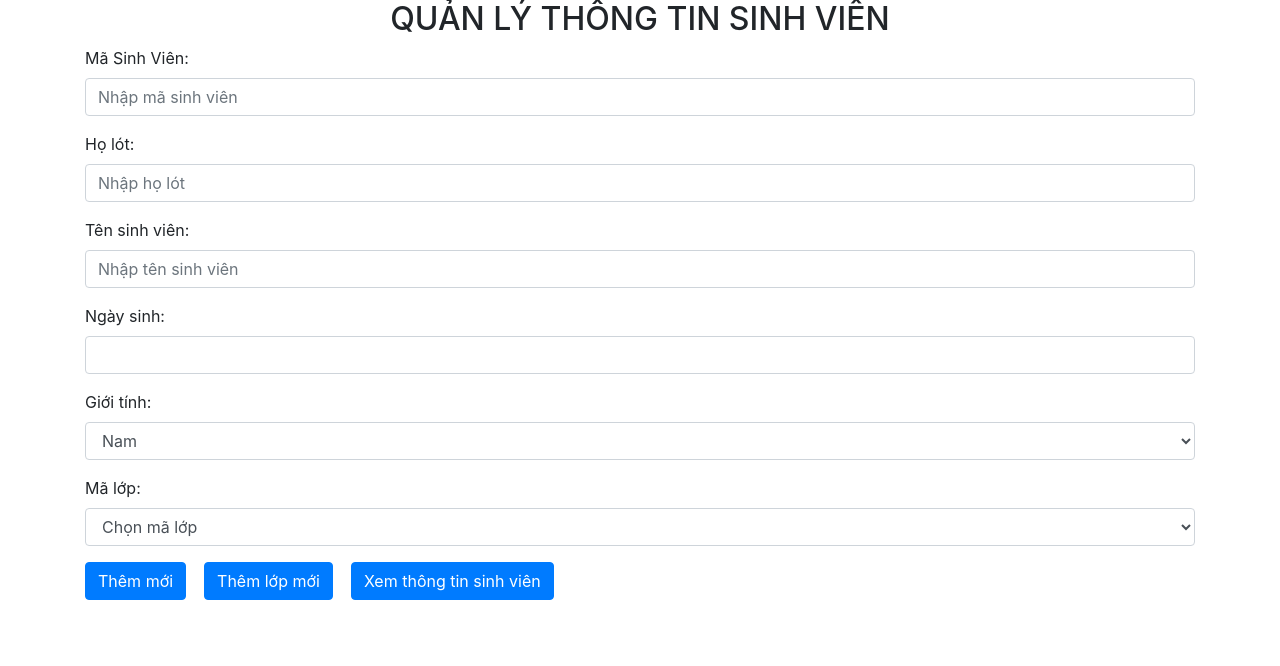
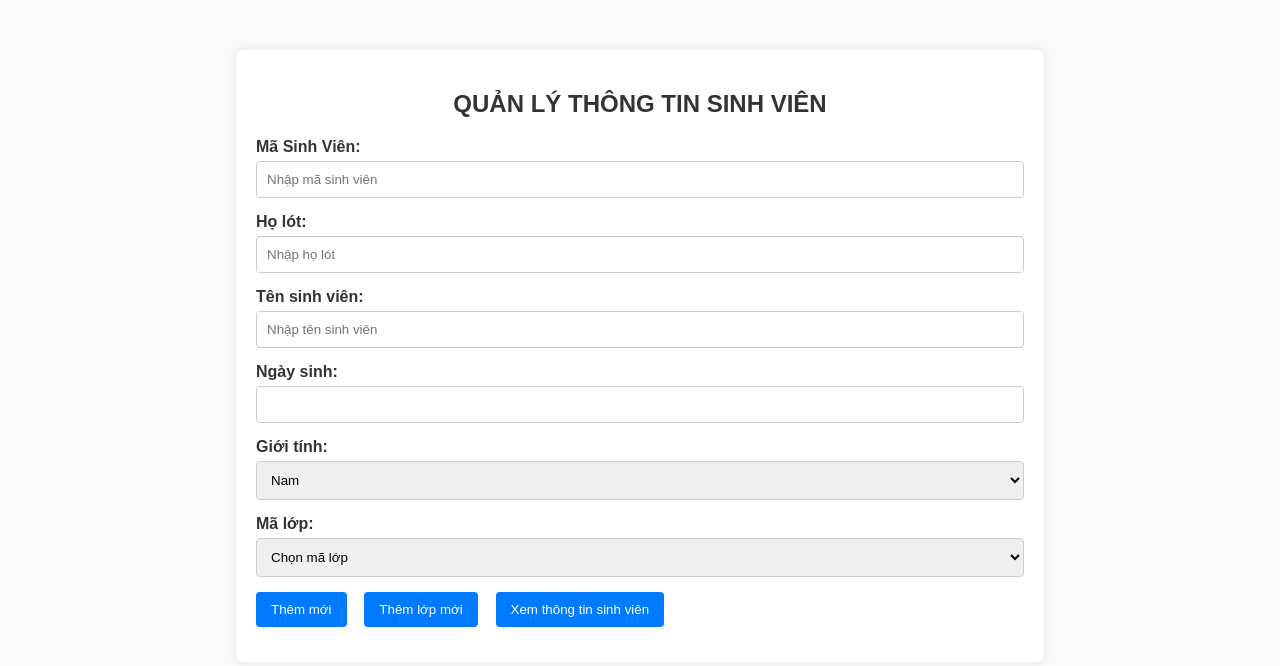
Before and after one commit to HNhuungan3103/php, a PHP site: page /form_sinhvien.php in a window 1280 px wide. Shown: the top 666 px of the page. Run offline with PHP 8.4, Linux system fonts and the light colour scheme; data comes from the database, SQL or seed files in the repository.

Commit message:
file demo

```diff
--- a/DEMO/connect.php
+++ b/DEMO/connect.php
@@ -11,4 +11,5 @@
 	if ($conn->connect_error) {
   		die("Connection failed: " . $conn->connect_error);
 	}
+	$conn->set_charset("utf8");
 ?>
--- a/DEMO/form_sinhvien.php
+++ b/DEMO/form_sinhvien.php
@@ -5,83 +5,171 @@
     <title>Form LỚP HỌC</title>
     <meta charset="utf-8">
     <meta name="viewport" content="width=device-width, initial-scale=1">
-    <link rel="stylesheet" href="https://cdn.jsdelivr.net/npm/bootstrap@4.6.2/dist/css/bootstrap.min.css">
-    <script src="https://cdn.jsdelivr.net/npm/jquery@3.7.1/dist/jquery.slim.min.js"></script>
-    <script src="https://cdn.jsdelivr.net/npm/popper.js@1.16.1/dist/umd/popper.min.js"></script>
-    <script src="https://cdn.jsdelivr.net/npm/bootstrap@4.6.2/dist/js/bootstrap.bundle.min.js"></script>
+
+
+    <style>
+    body {
+        font-family: Arial, sans-serif;
+        background-color: #f9f9f9;
+
+        margin: 0;
+        padding: 0;
+    }
+
+    .container {
+        width: 60%;
+
+        margin: 50px auto;
+
+        background-color: #fff;
+
+        padding: 20px;
+
+        box-shadow: 0 0 10px rgba(0, 0, 0, 0.1);
+
+        border-radius: 8px;
+
+    }
+
+    h2 {
+        text-align: center;
+
+        color: #333;
+
+    }
+
+    .form-group {
+        margin-bottom: 15px;
+        /* Khoảng cách giữa các nhóm form */
+    }
+
+    label {
+        font-weight: bold;
+        margin-bottom: 5px;
+        display: block;
+        color: #333;
+
+    }
+
+    input[type="text"],
+    select {
+        width: 100%;
+        padding: 10px;
+        border: 1px solid #ccc;
+        border-radius: 4px;
+        box-sizing: border-box;
+
+    }
+
+    .btn {
+        padding: 10px 15px;
+        background-color: #007bff;
+        border: none;
+        border-radius: 4px;
+        color: #fff;
+        cursor: pointer;
+
+    }
+
+    .btn:hover {
+        background-color: #0056b3;
+
+    }
+
+    .d-flex {
+        display: flex;
+        /* Dùng flexbox để canh các nút */
+    }
+
+    .mb-3 {
+        margin-bottom: 15px;
+        /* Khoảng cách dưới các nút */
+    }
+    </style>
 </head>
 
 <body>
 
+    <!-- Container chính chứa form -->
     <div class="container">
-        <h2 align="center">QUẢN LÝ THÔNG TIN SINH VIÊN</h2>
+        <h2>QUẢN LÝ THÔNG TIN SINH VIÊN</h2>
+
+        <!-- Form thêm sinh viên -->
         <form action="xuly_themsinhvien.php" method="post">
-
+            <!-- Nhập mã sinh viên -->
             <div class="form-group">
                 <label for="masv">Mã Sinh Viên:</label>
-                <input type="text" class="form-control" id="masv" placeholder="Nhập mã sinh viên" name="txtsv" required>
+                <input type="text" id="masv" placeholder="Nhập mã sinh viên" name="txtsv" required>
             </div>
 
+            <!-- Nhập họ lót -->
             <div class="form-group">
                 <label for="holot">Họ lót:</label>
-                <input type="text" class="form-control" id="holot" placeholder="Nhập họ lót" name="txtholot" required>
+                <input type="text" id="holot" placeholder="Nhập họ lót" name="txtholot" required>
             </div>
 
+            <!-- Nhập tên sinh viên -->
             <div class="form-group">
                 <label for="tensv">Tên sinh viên:</label>
-                <input type="text" class="form-control" id="tensv" placeholder="Nhập tên sinh viên" name="txtten"
-                    required>
+                <input type="text" id="tensv" placeholder="Nhập tên sinh viên" name="txtten" required>
             </div>
 
+            <!-- Nhập ngày sinh -->
             <div class="form-group">
                 <label for="ngaysinh">Ngày sinh:</label>
-                <input type="text" class="form-control" id="ngaysinh" name="txtns" required>
+                <input type="text" id="ngaysinh" name="txtns" required>
             </div>
 
+            <!-- Chọn giới tính -->
             <div class="form-group">
                 <label for="gioitinh">Giới tính:</label>
-                <select class="form-control" id="gioitinh" name="txtgt" required>
+                <select id="gioitinh" name="txtgt" required>
                     <option value="Nam">Nam</option>
                     <option value="Nữ">Nữ</option>
                 </select>
             </div>
 
+            <!-- Chọn mã lớp từ danh sách lớp học trong cơ sở dữ liệu -->
             <div class="form-group">
                 <label for="malop">Mã lớp:</label>
-                <select class="form-control" id="malop" name="txtmalop" required>
+                <select id="malop" name="txtmalop" required>
                     <option value="">Chọn mã lớp</option>
                     <?php
                     include_once("connect.php");
 
-                // Lấy danh sách lớp học từ cơ sở dữ liệu
+                    // Truy vấn danh sách lớp học
                     $sql = "SELECT maLop FROM lophoc";
                     $result = $conn->query($sql);
 
                     if ($result->num_rows > 0) {
-                    // Xuất danh sách mã lớp
+                        // Duyệt qua các kết quả và tạo các option
                         while ($row = $result->fetch_assoc()) {
-                        echo "<option value='" . htmlspecialchars($row['maLop']) . "'>" . htmlspecialchars($row['maLop']) . "</option>";
+                            echo "<option value='" . htmlentities($row['maLop']) . "'>" . htmlentities($row['maLop']) . "</option>";
                         }
                     } else {
                         echo "<option value=''>Không có lớp học nào. Vui lòng thêm lớp học trước.</option>";
                     }
 
-                // Đóng kết nối
                     $conn->close();
                     ?>
                 </select>
             </div>
+
+            <!-- Nút gửi form -->
             <div class="d-flex mb-3">
-                <button type="submit" class="btn btn-primary">Thêm mới</button> &nbsp;&nbsp;&nbsp;&nbsp;
+                <button type="submit" class="btn">Thêm mới</button> &nbsp;&nbsp;&nbsp;&nbsp;
         </form>
 
+        <!-- Form thêm lớp mới -->
+        <form action="form_lop.php" method="get">
+            <button type="submit" class="btn">Thêm lớp mới</button>
+        </form>
 
-        <form action="form_lop.php" method="get">
-            <button type="submit" class="btn btn-primary">Thêm lớp mới</button>
-        </form>
         &nbsp;&nbsp;&nbsp;&nbsp;
+
+        <!-- Form xem thông tin sinh viên -->
         <form action="sinhvien.php" method="get">
-            <button type="submit" class="btn btn-primary">Xem thông tin sinh viên</button>
+            <button type="submit" class="btn">Xem thông tin sinh viên</button>
         </form>
     </div>
     </div>
--- a/DEMO/sinhvien.php
+++ b/DEMO/sinhvien.php
@@ -14,7 +14,9 @@
 <body>
 
     <div class="container">
-        <h2 align="center">QUẢN LÝ THÔNG TIN SINH VIÊN</h2>
+
+        <h2 align="center" class="mt-1">QUẢN LÝ THÔNG TIN SINH VIÊN</h2>
+
 
         <a class="btn btn-primary mb-3" href="form_sinhvien.php">Thêm mới sinh viên</a>&nbsp;
         <a class="btn btn-primary mb-3" href="form_lop.php">Thêm mới lớp</a>
```
Also changed, not shown: DEMO/form_lop.php (+68 -9 lines), DEMO/lophoc.php (+17 -3 lines). Lines whose indentation alone changed are shown as unchanged.
